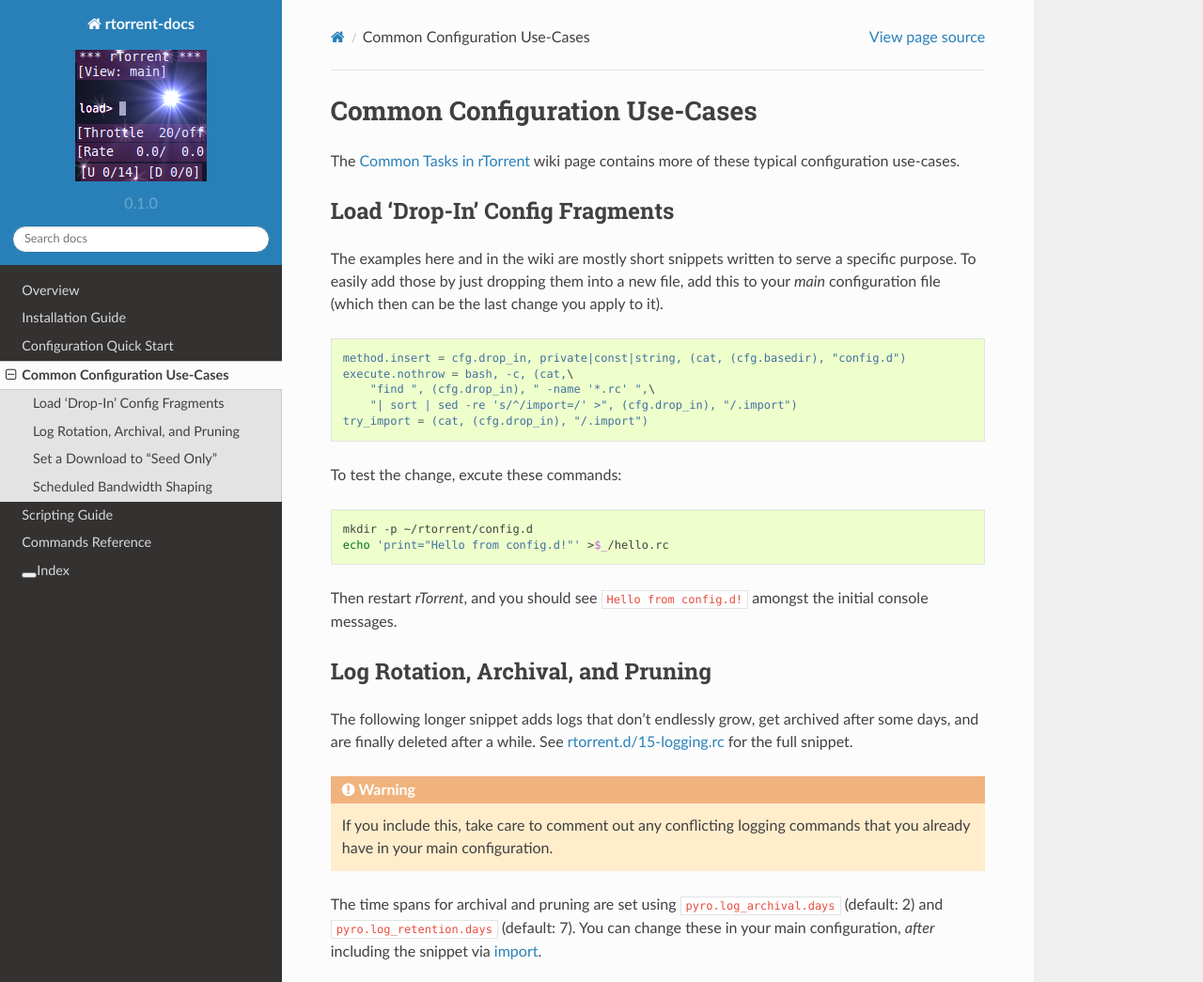
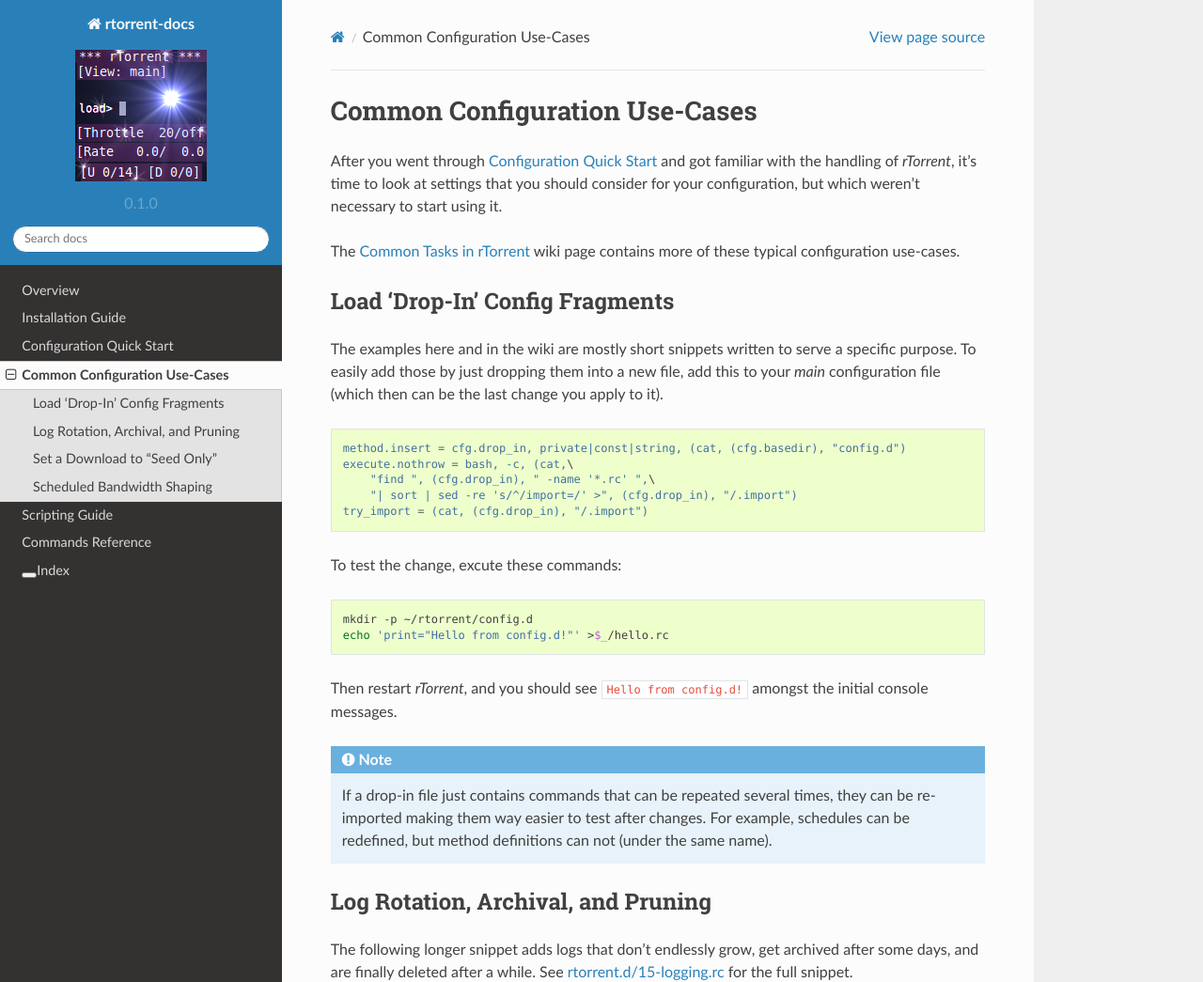
Before and after one commit to rtorrent-community/rtorrent-docs, a Sphinx documentation site: the page built from docs/use-cases.rst, in a window 1280 px wide and 1400 px high, cut to the strip 0-1045 px from the top of the window. Shown: the whole strip at 94% size. Built offline with Sphinx 7.4.7 and the Read the Docs theme 2.0.0, drawn with Linux system fonts in a browser that asks for light colours.

Commit message:
use-cases: intro, and hint on drop-in re-import

```diff
--- a/docs/use-cases.rst
+++ b/docs/use-cases.rst
@@ -2,6 +2,11 @@
 
 Common Configuration Use-Cases
 ==============================
+
+After you went through :doc:`cookbook`
+and got familiar with the handling of *rTorrent*,
+it's time to look at settings that you should consider for your configuration,
+but which weren't necessary to start using it.
 
 The `Common Tasks in rTorrent`_ wiki page contains more of these typical configuration use-cases.
 
@@ -34,6 +39,13 @@ To test the change, excute these commands:
 
 Then restart *rTorrent*, and you should see ``Hello from config.d!``
 amongst the initial console messages.
+
+.. note::
+
+    If a drop-in file just contains commands that can be repeated several
+    times, they can be re-imported making them way easier to test after changes.
+    For example, schedules can be redefined, but method definitions can not
+    (under the same name).
 
 
 .. _log-rotatation:
```
